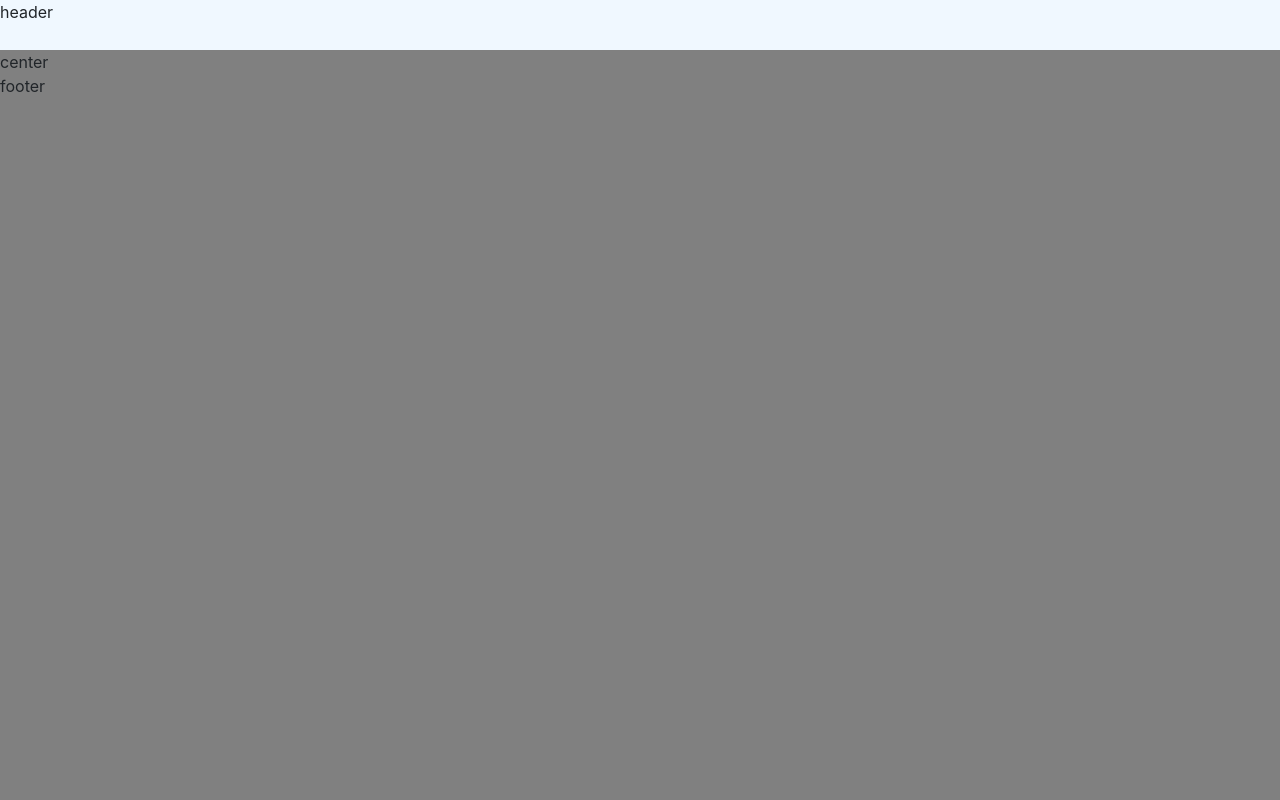
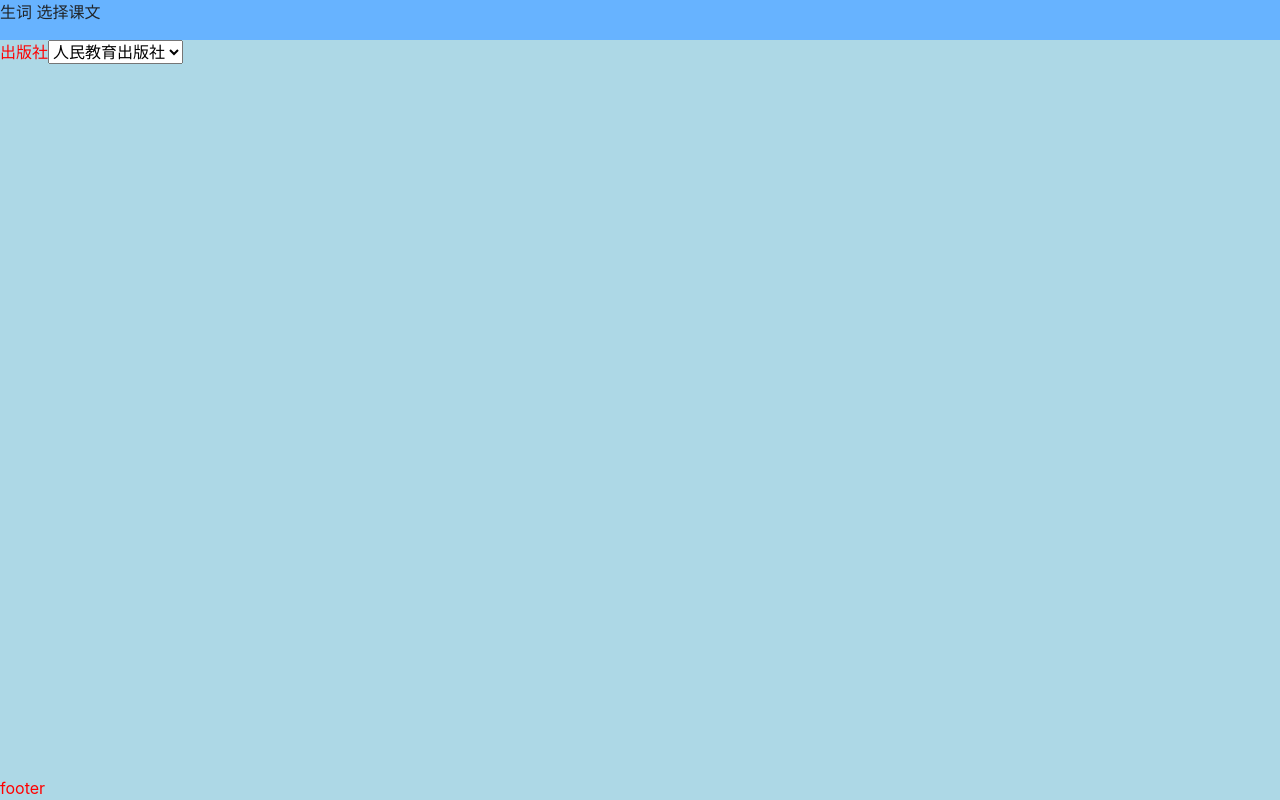
Before and after one commit to wheatear/happyproj, a Django app: page /dictation/ in a window 1280 px wide. Run offline with Django 3.2, Linux system fonts and the light colour scheme; some libraries are stand-ins or nearby versions.

Commit message:
happydict

```diff
--- a/static/dictation/css/main.css
+++ b/static/dictation/css/main.css
@@ -10,10 +10,21 @@ body{
     right:0;
     top:0;
     bottom:0;
-    background-color: grey;
+    background-color: lightblue;
 }
 
-.header_cont{
-    height:50px;
-    background-color: aliceblue;
+.header_part{
+    height:40px;
+    background-color: RGB(103,179,255);
+    coltr:red;
 }
+
+.center_part{
+
+    position: absolute;
+    left:0;
+    top:40px;
+    right:0;
+    bottom:40px;
+    color:red;
+}
--- a/templates/dictation/index.html
+++ b/templates/dictation/index.html
@@ -5,24 +5,39 @@
 
     <meta name="viewport" content="width=device-width, initial-scale=1.0, maximum-scale=1.0, user-scalable=no">
 
-    <link rel="stylesheet" type="text/css" href="dictation/css/main.css"></link>
+    <link rel="stylesheet" type="text/css" href="/static/dictation/css/main.css">
     <link rel="stylesheet" href="https://cdn.bootcss.com/bootstrap/4.0.0/css/bootstrap.min.css" integrity="sha384-Gn5384xqQ1aoWXA+058RXPxPg6fy4IWvTNh0E263XmFcJlSAwiGgFAW/dAiS6JXm" crossorigin="anonymous">
 
+    <style type="text/css">
+    .footer_part{
+    position:absolute;
+    left:0;
+    bottom:0;
+    color:red;
+    }
+    </style>
     <script src="https://cdn.bootcss.com/jquery/3.2.1/jquery.slim.min.js" integrity="sha384-KJ3o2DKtIkvYIK3UENzmM7KCkRr/rE9/Qpg6aAZGJwFDMVNA/GpGFF93hXpG5KkN" crossorigin="anonymous"></script>
     <script src="https://cdn.bootcss.com/popper.js/1.12.9/umd/popper.min.js" integrity="sha384-ApNbgh9B+Y1QKtv3Rn7W3mgPxhU9K/ScQsAP7hUibX39j7fakFPskvXusvfa0b4Q" crossorigin="anonymous"></script>
     <script src="https://cdn.bootcss.com/bootstrap/4.0.0/js/bootstrap.min.js" integrity="sha384-JZR6Spejh4U02d8jOt6vLEHfe/JQGiRRSQQxSfFWpi1MquVdAyjUar5+76PVCmYl" crossorigin="anonymous"></script>
     <script type="text/javascript" src="/static/dictation/js/cyberplayer.js"></script>
     <title>Title</title>
+
+
 </head>
 <body>
     <div class="main_cont">
-        <div class="header_cont">
-        header
+        <div class="header_part">
+        生词      选择课文
         </div>
-        <div class="center_cont">
-center
+        <div class="center_part">
+            <div>
+            <label>出版社</label><select>
+            <option value ="人民教育出版社">人民教育出版社</option>
+            </select>
+            </div>
+        </select>
         </div>
-        <div class="footer_cont">
+        <div class="footer_part">
 footer
         </div>
 
```
